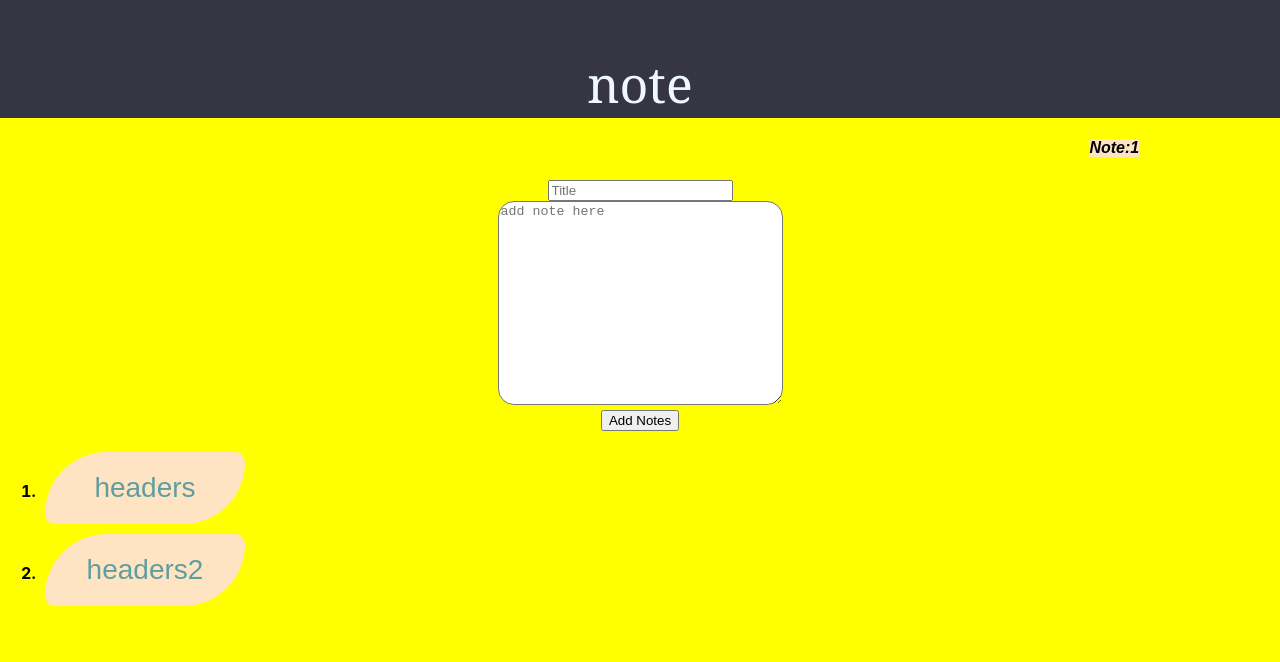
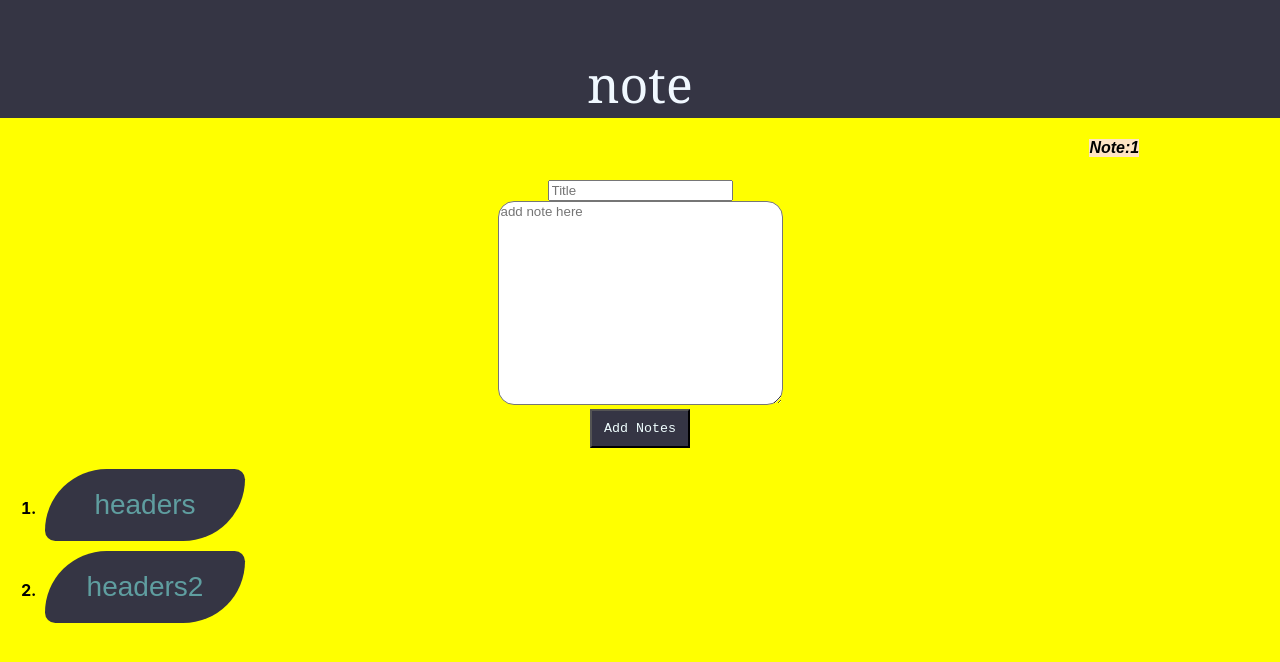
Before and after one commit to pjsherpa/note, a React (Create React App) app: page / in a window 1280 px wide. Shown: the top 662 px of the page. Built offline with nearby package versions, Linux system fonts and the light colour scheme.

Commit message:
updating add notes button

```diff
--- a/src/component/NoteInput.js
+++ b/src/component/NoteInput.js
@@ -114,7 +114,9 @@ const NoteInput = () => {
             />
           </div>
           <div>
-            <button type="submit">Add Notes</button>
+            <button className="addOn" type="submit">
+              Add Notes
+            </button>
           </div>
         </form>
         <ol>{noteList}</ol>
--- a/src/component/NoteInputStyle.css
+++ b/src/component/NoteInputStyle.css
@@ -14,7 +14,7 @@ html{
 .button{
   display: inline-block;
   border-radius: 150px 25px;
-  background-color: bisque;
+  background-color: rgb(53, 53, 68);
   border: none;
   color:cadetblue;
   text-align:center;
@@ -40,7 +40,7 @@ opacity: 0;
 top: 0;
 right: -20px;
 transition: 0.5;
-background-color: bisque;
+
 }
 .button:hover span {
   padding-right: 35px;
@@ -51,6 +51,14 @@ background-color: bisque;
   right: 0;
 }
 
+.addOn{
+  background: rgb(53, 53, 68);
+  cursor: pointer;
+ padding: 10px;
+ width: 100px;
+ color: azure;
+ font-family:'Courier New', Courier, monospace;
+}
 
 .noteHeader{
   font-family:Arial, Helvetica, sans-serif;
@@ -77,6 +85,7 @@ textarea{
   width: 279px;
   height: 198px;
   justify-content: right;
+  font-family:Arial, Helvetica, sans-serif;
 }
 
 title{
```
